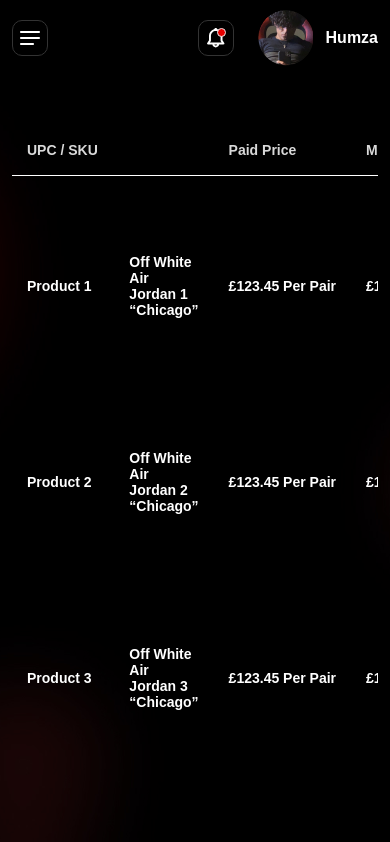
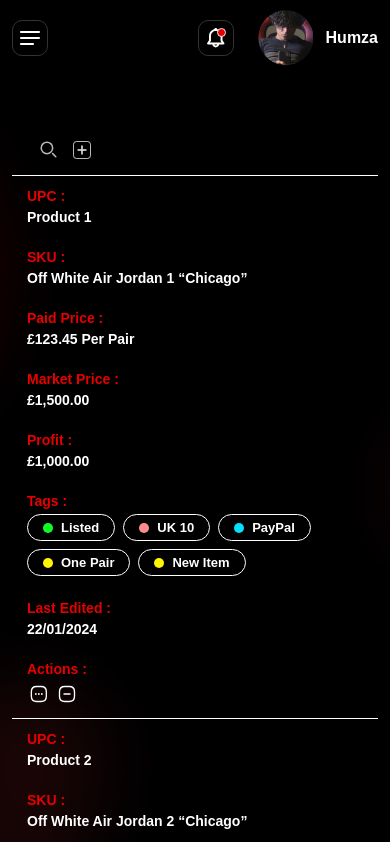
Before and after one commit to FerretCode/Rapidify-Tracker-1, a SvelteKit app: page /inventory in a window 390 px wide. Shown: the top 842 px of the page. Built offline with nearby package versions, Linux system fonts and the light colour scheme.

Commit message:
Created responsive table, Added Autoprefixer in all css file

```diff
--- a/src/lib/components/SidebarNavigation.svelte
+++ b/src/lib/components/SidebarNavigation.svelte
@@ -89,11 +89,30 @@
 		top: 0;
 		left: 0;
 		bottom: 0;
+		display: -webkit-box;
+		display: -ms-flexbox;
 		display: flex;
+		-webkit-box-orient: vertical;
+		-webkit-box-direction: normal;
+		    -ms-flex-direction: column;
 		        flex-direction: column;
+		-webkit-transition:
+			-webkit-box-shadow 0.25s linear,
+			-webkit-transform 0.25s ease-in-out;
+		transition:
+			-webkit-box-shadow 0.25s linear,
+			-webkit-transform 0.25s ease-in-out;
+		-o-transition:
+			box-shadow 0.25s linear,
+			transform 0.25s ease-in-out;
 		transition:
 			box-shadow 0.25s linear,
 			transform 0.25s ease-in-out;
+		transition:
+			box-shadow 0.25s linear,
+			transform 0.25s ease-in-out,
+			-webkit-box-shadow 0.25s linear,
+			-webkit-transform 0.25s ease-in-out;
 	}
 
 	.sidebar__header{
@@ -114,8 +133,15 @@
 	}
 
 	.sidebar__nav{
+		-webkit-box-flex: 1;
+		    -ms-flex-positive: 1;
 		        flex-grow: 1;
+		display: -webkit-box;
+		display: -ms-flexbox;
 		display: flex;
+		-webkit-box-orient: vertical;
+		-webkit-box-direction: normal;
+		    -ms-flex-direction: column;
 		        flex-direction: column;
 		gap: var(--_gap);
 		padding: 0 var(--_padding) var(--_padding);
@@ -123,13 +149,19 @@
 	}
 
 	.nav__link{
+		display: -webkit-inline-box;
+		display: -ms-inline-flexbox;
 		display: inline-flex;
+		-webkit-box-align: center;
+		    -ms-flex-align: center;
 		        align-items: center;
 		gap: 15px;
 		color: #7B7B7B;
 		padding: 12px 32px;
 		border: 1.5px solid transparent;
 		border-radius: 50rem;
+		-webkit-transition: all .25s ease-in-out;
+		-o-transition: all .25s ease-in-out;
 		transition: all .25s ease-in-out;
 	}
 
@@ -147,6 +179,7 @@
 
 	.nav__link__icon{
 		font-size: 22px;
+		-ms-flex-negative: 0;
 		    flex-shrink: 0;
 	}
 
@@ -166,6 +199,8 @@
 		}
 
 		.sidebar:not(.show){
+			-webkit-transform: translateX(-100%);
+			    -ms-transform: translateX(-100%);
 			        transform: translateX(-100%);
 		}
 	}
--- a/src/routes/inventory/+page.svelte
+++ b/src/routes/inventory/+page.svelte
@@ -211,7 +211,7 @@
                         <th>Tags</th>
                         <th>Last Edited</th>
                         <th>
-                            <div class="d-flex align-items-center justify-content-end">
+                            <div class="d-flex align-items-center justify-content-xl-end">
                                 <div class="search-wrapper flex-shrink-0">
                                     {#if showSearchbar}
                                         <input type="search" class="search-wrapper__input" bind:this={searchbar} on:input={handleInventorySearch} on:blur={handleSearchbarHide}>
@@ -231,29 +231,33 @@
                 <tbody>
                     {#each displayedInventorys as inventory (inventory.inventoryId)}
                         <tr>
-                            <td>{inventory.upc}</td>
-                            <td class="white-space-unset">{inventory.sku}</td>
-                            <td>{inventory.paidPrice}</td>
-                            <td>{inventory.marketPrice}</td>
-                            <td>{inventory.profit}</td>
-                            <td class="tag-group">
+                            <td data-th="UPC">{inventory.upc}</td>
+                            <td data-th="SKU" class="white-space-unset">{inventory.sku}</td>
+                            <td data-th="Paid Price">{inventory.paidPrice}</td>
+                            <td data-th="Market Price">{inventory.marketPrice}</td>
+                            <td data-th="Profit">{inventory.profit}</td>
+                            <td data-th="Tags">
+                                <div class="tag-group">
                                     {#each inventory.tags as tag, index (index)}
                                         <span class="tag-btn" style={`--_tag-color: ${tag.color}`}>{tag.name}</span>
                                     {/each}
+                                </div>
                             </td>
-                            <td>{inventory.lastEdited}</td>
-                            <td class="text-right">
+                            <td data-th="Last Edited">{inventory.lastEdited}</td>
+                            <td data-th="Actions" class="text-right">
+                                <div>
                                     <button type="button" class="icon-btn" aria-label="Open options">
                                         <svelte:component this={DotsIcon} />
                                     </button>
                                     <button type="button" class="icon-btn" aria-label="Remove item" on:click={()=> handleInventoryDataRemove(inventory.inventoryId)}>
                                         <svelte:component this={MinusIcon} />
                                     </button>
+                                </div>
                             </td>
                         </tr>
                     {:else}
                         <tr>
-                            <td colspan="1000" class="text-center"><h3>No data found</h3></td>
+                            <td data-th="Search Result" colspan="1000" class="text-center"><h3>No data found</h3></td>
                         </tr>
                     {/each}
                 </tbody>
@@ -321,10 +325,6 @@
         white-space: nowrap;
     }
 
-    tbody tr:first-child td{
-        padding-top: calc(var(--_padding-block) * 2);
-    }
-
     .search-wrapper{
         max-width: 80px;
     }
@@ -349,6 +349,8 @@
         position: absolute;
         top: 0;
         left: 0;
+        -webkit-transform: translate(-50%, -50%);
+            -ms-transform: translate(-50%, -50%);
                 transform: translate(-50%, -50%);
     }
 
@@ -390,13 +392,18 @@
 
     .group-card__list{
         position: relative;
+        display: -webkit-box;
+        display: -ms-flexbox;
         display: flex;
+        -webkit-box-align: center;
+            -ms-flex-align: center;
                 align-items: center;
         gap: 10px;
         font-size: 15px;
     }
 
     .group-card__list::before{
+        -ms-flex-negative: 0;
             flex-shrink: 0;
         content: '';
         width: 6px;
@@ -410,4 +417,35 @@
     .group-card__list.danger::before{
         background-color: #EA0505;
     }
+
+    @media (max-width: 1199.98px){
+        thead th:not(:last-of-type){
+            display: none;
+        }
+        tbody td{
+            display: -webkit-box;
+            display: -ms-flexbox;
+            display: flex;
+            -webkit-box-orient: vertical;
+            -webkit-box-direction: normal;
+                -ms-flex-direction: column;
+                    flex-direction: column;
+            -webkit-box-align: start;
+                -ms-flex-align: start;
+                    align-items: flex-start;
+            gap: 5px;
+        }
+        tbody td::before{
+            content: attr(data-th) " : ";
+            color: var(--color-primary);
+        }
+        tbody tr:not(:first-of-type) td:first-of-type{
+            border-top: 1px solid #ffffff;
+        }
+    }
+    @media (min-width: 1200px){
+        tbody tr:first-child td{
+            padding-top: calc(var(--_padding-block) * 2);
+        }
+    }
 </style>
```
Also changed, not shown: src/routes/+page.svelte (+16 -4 lines), src/lib/assets/css/styles.css. Lines whose indentation alone changed are shown as unchanged.
